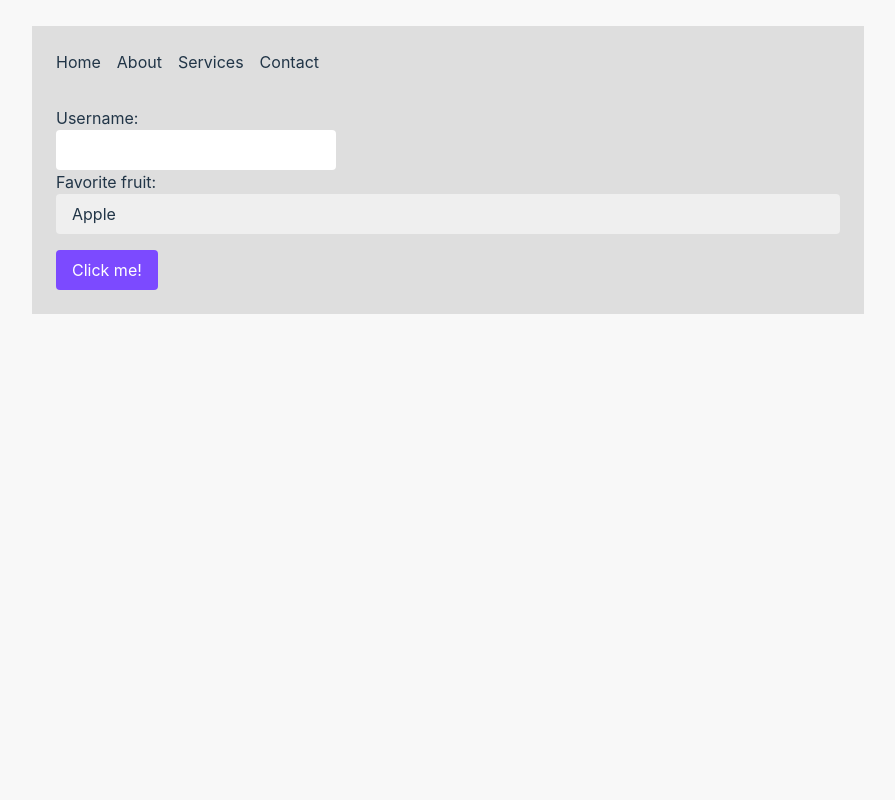
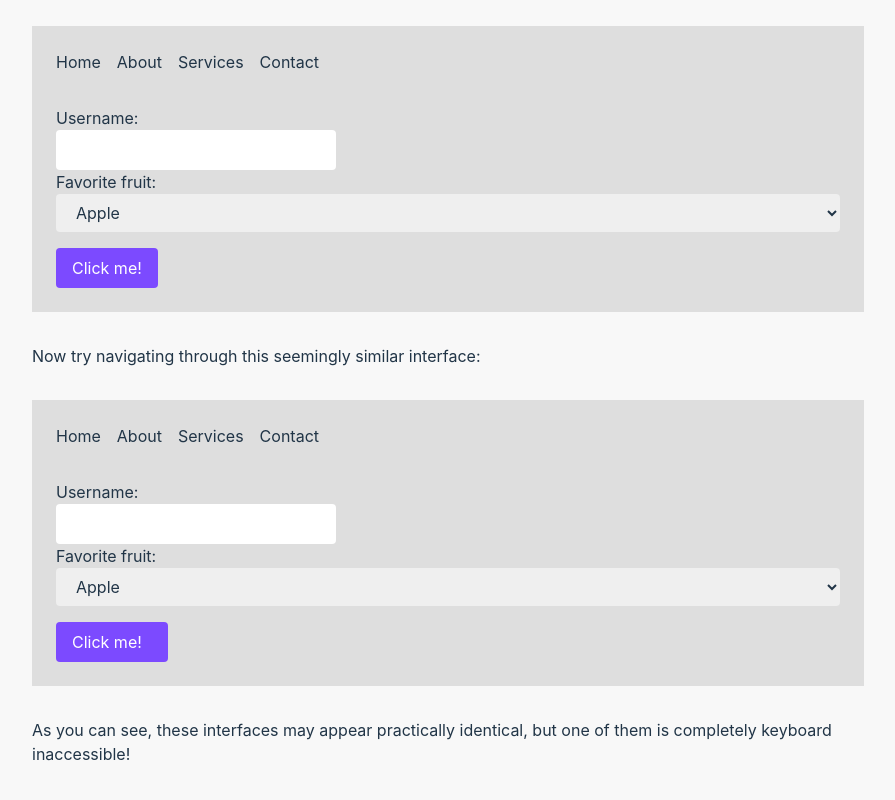
Before and after one commit to benjaminhaswell/accessibible, a React (Vite) app: page /keyboard in a window 1280 px wide. Shown: the part 662-1462 px from the top of the page, without its empty margins (192-1087 px from the left). Before the commit the page ends 1008 px from the top, so only its background shows below. Built offline with nearby package versions, Linux system fonts and the light colour scheme.

Commit message:
Keyboard inaccessible demo

```diff
--- a/src/demo_components/pages/Keyboard.jsx
+++ b/src/demo_components/pages/Keyboard.jsx
@@ -1,6 +1,34 @@
 import SideBar from "../SideBar";
+import { useState } from 'react';
 
 function Keyboard() {
+
+    const [showMessage1, setShowMessage1] = useState(false);
+    const [showMessage2, setShowMessage2] = useState(false);
+
+
+    const handleClick1 = () => {
+        setShowMessage1(true);
+
+        // Hide the message after a short delay (you can adjust the duration)
+        setTimeout(() => {
+            setShowMessage1(false);
+        }, 1000);
+    };
+
+    const handleClick2 = () => {
+        setShowMessage2(true);
+
+        // Hide the message after a short delay (you can adjust the duration)
+        setTimeout(() => {
+            setShowMessage2(false);
+        }, 1000);
+    };
+
+    function goToSection() {
+        window.location.hash = 'demo2';
+    }
+
     return (
 
         <>
@@ -46,21 +74,21 @@ function Keyboard() {
                         Using those controls only, navigate through this interface:
                     </p>
 
-                    {/* Demo */}
-                    <div className="bg-darkerGray p-6">
+                    {/* Working Demo */}
+                    <div className="bg-darkerGray p-6" id="demo1">
                         <nav className="mb-8">
                             <ul className="flex space-x-4">
                                 <li>
-                                    <a href="#" className="hover:text-gray-300 outline-purple outline-8">Home</a>
+                                    <a href="#demo1" className="outline-purple">Home</a>
                                 </li>
                                 <li>
-                                    <a href="#" className="hover:text-gray-300 outline-purple">About</a>
+                                    <a href="#demo1" className="outline-purple">About</a>
                                 </li>
                                 <li>
-                                    <a href="#" className="hover:text-gray-300 outline-purple">Services</a>
+                                    <a href="#demo1" className="outline-purple">Services</a>
                                 </li>
                                 <li>
-                                    <a href="#" className="hover:text-gray-300 outline-purple">Contact</a>
+                                    <a href="#demo1" className="outline-purple">Contact</a>
                                 </li>
                             </ul>
                         </nav>
@@ -75,16 +103,90 @@ function Keyboard() {
                         <select
                             name="fruits"
                             id="fruits"
-                            className="block appearance-none w-full outline-purple py-2 px-4 rounded"
+                            className="block w-full outline-purple py-2 px-4 rounded"
                         >
                             <option value="volvo">Apple</option>
                             <option value="saab">Banana</option>
                             <option value="mercedes">Orange</option>
                             <option value="audi">Pineapple</option>
                         </select>
-                        <button className="text-white px-4 py-2 rounded bg-purple mt-4">Click me!</button>
+                        <button onClick={handleClick1}
+                            className="text-white px-4 py-2 rounded bg-purple mt-4">Click me!</button>
+                        {showMessage1 && (
+                            <span
+                                className="text-purple ml-4"
+                                onAnimationEnd={() => setShowMessage1(false)}
+                            >
+                                Clicked!
+                            </span>
+                        )}
 
                     </div>
+
+                    <p className="my-8">Now try navigating through this seemingly similar interface:</p>
+
+                    {/* Not Working Demo */}
+                    <div className="bg-darkerGray p-6" id="demo2">
+                        <nav className="mb-8">
+                            <ul className="flex space-x-4">
+                                <li>
+                                    <span href="#demo2" onClick={goToSection} className="cursor-pointer hover:text-purple">Home</span>
+                                </li>
+                                <li>
+                                    <span href="#demo2" onClick={goToSection} className="cursor-pointer hover:text-purple">About</span>
+                                </li>
+                                <li>
+                                    <span href="#demo2" onClick={goToSection} className="cursor-pointer hover:text-purple">Services</span>
+                                </li>
+                                <li>
+                                    <span href="#demo2" onClick={goToSection} className="cursor-pointer hover:text-purple">Contact</span>
+                                </li>
+                            </ul>
+                        </nav>
+                        <label htmlFor="username" className="block">Username:</label>
+                        <input
+                            type="text"
+                            id="username"
+                            className="text-black px-4 py-2 rounded outline-purple"
+                        />
+                        <br />
+                        <label htmlFor="fruits">Favorite fruit:</label>
+                        <select
+                            name="fruits"
+                            id="fruits"
+                            className="block w-full outline-purple py-2 px-4 rounded"
+                        >
+                            <option value="volvo">Apple</option>
+                            <option value="saab">Banana</option>
+                            <option value="mercedes">Orange</option>
+                            <option value="audi">Pineapple</option>
+                        </select>
+                        <div className="flex flex-row items-center">
+
+                        <div
+                            onClick={handleClick2}
+                            className="text-white px-4 py-2 rounded bg-purple mt-4 cursor-pointer w-28"
+                            role="button"
+                        >
+                            Click me!
+                        </div>
+                        {showMessage2 && (
+                            <span
+                                className="text-purple ml-4 mt-4"
+                                onAnimationEnd={() => setShowMessage2(false)}
+                            >
+                                Clicked!
+                            </span>
+                        )}
+
+                        </div>
+
+
+                    </div>
+
+                    {/* More description */}
+                    <p className="my-8">As you can see, these interfaces may appear practically identical, but one of them is completely keyboard inaccessible!</p>
+
                 </section>
             </div>
 
```
